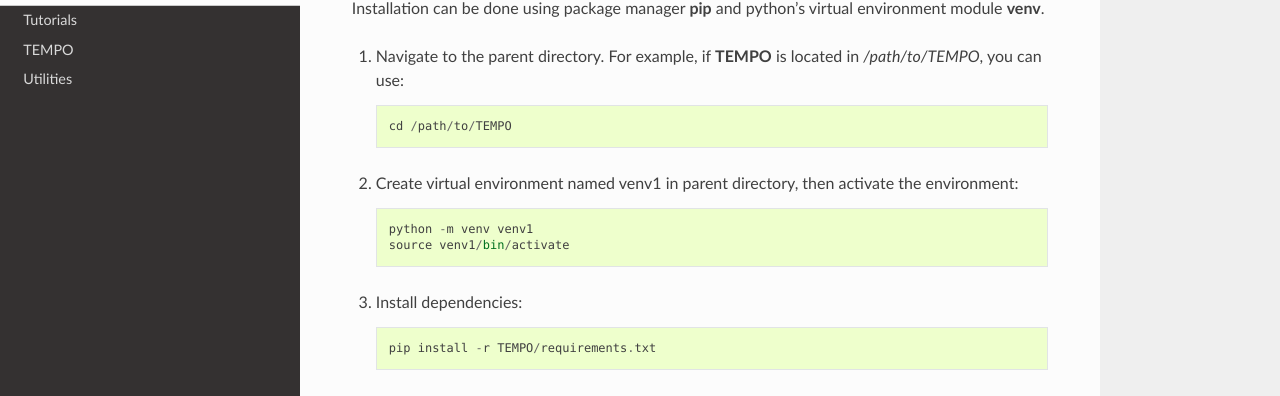
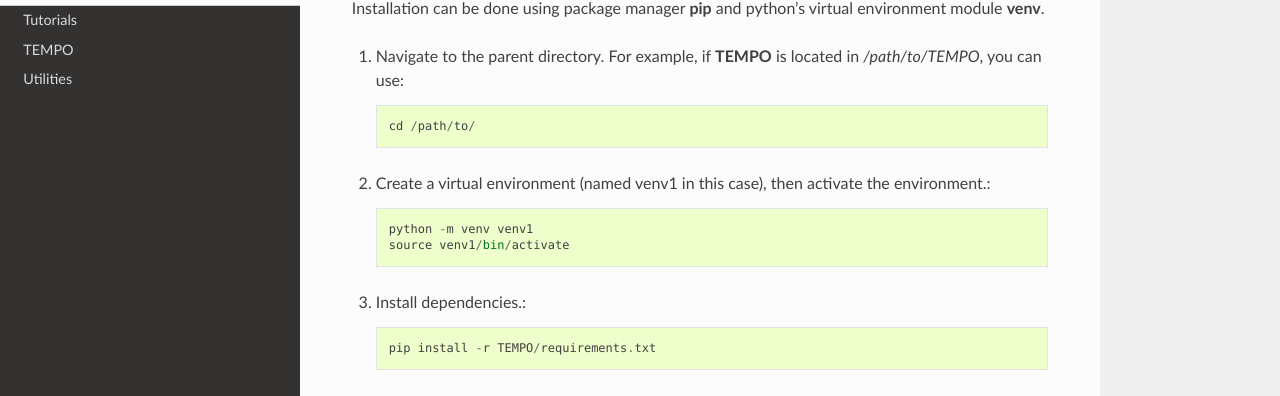
Before and after one commit to hakalasonja/TEMPO, a Sphinx documentation site: the page built from docs/source/install.rst, in a window 1280 px wide. Shown: the part 163-559 px from the top of the page. Built offline with Sphinx 7.4.7 and the Read the Docs theme 3.1.0, drawn with Linux system fonts in a browser that asks for light colours.

Commit message:
edited install.rst and README to have same instructions

```diff
--- a/docs/source/install.rst
+++ b/docs/source/install.rst
@@ -5,14 +5,14 @@ Installation can be done using package manager **pip** and python's virtual envi
 
 1. Navigate to the parent directory. For example, if **TEMPO** is located in `/path/to/TEMPO`, you can use::
 
-    cd /path/to/TEMPO
+    cd /path/to/
 
-2. Create virtual environment named venv1 in parent directory, then activate the environment::
+2. Create a virtual environment (named venv1 in this case), then activate the environment.::
 
     python -m venv venv1
     source venv1/bin/activate
 
-3. Install dependencies::
+3. Install dependencies.::
 
     pip install -r TEMPO/requirements.txt
 
```
Also changed, not shown: README.md (+1 -1 lines).
